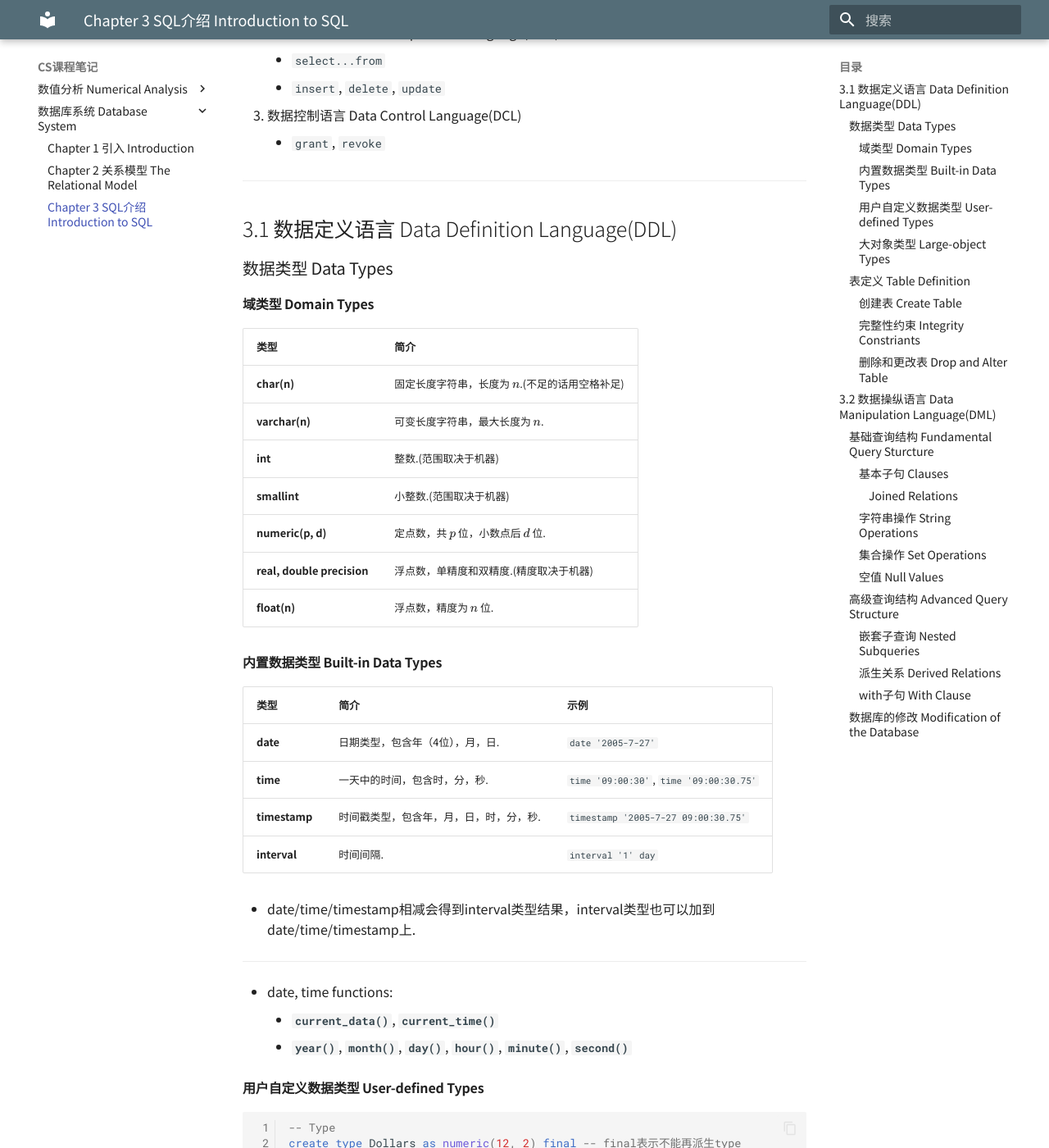
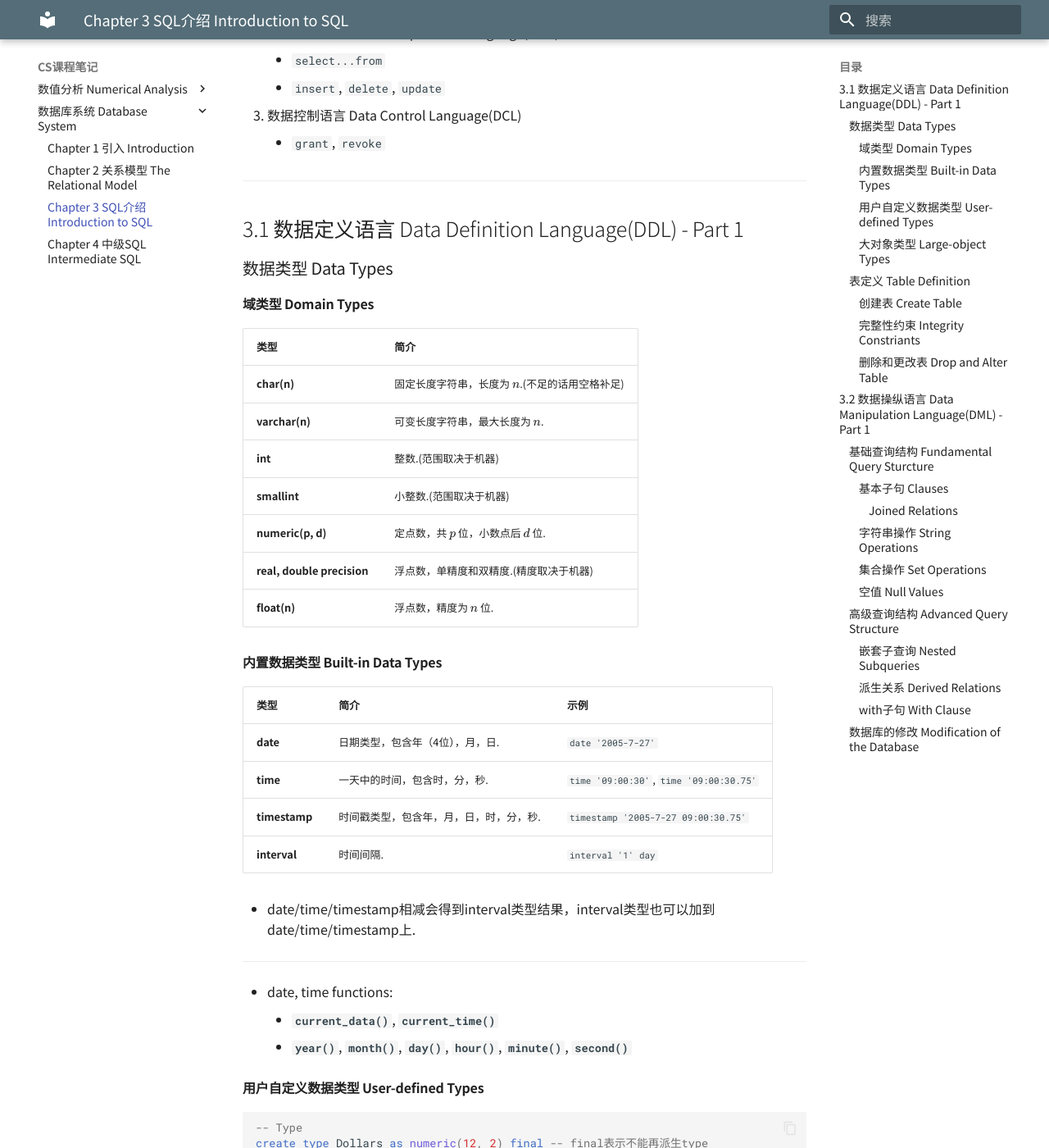
Before and after one commit to Shallowy/notebook, an MkDocs documentation site: the page built from docs/cs_notes/database_system/chap3.md, in a window 1280 px wide and 1400 px high, scrolled down 553 px. Shown: the whole window at 82% size. Built offline with MkDocs 1.6.1 and Material for MkDocs 9.7.7, drawn with Linux system fonts in a browser that asks for light colours; comment, search, counter and statistics services are not loaded; some of the changed text lies outside the part shown.

Commit message:
modified

````diff
--- a/docs/cs_notes/database_system/chap3.md
+++ b/docs/cs_notes/database_system/chap3.md
@@ -25,7 +25,7 @@ SQL语言包含以下几个部分：
 
 ---
 
-## 3.1 数据定义语言 Data Definition Language(DDL)
+## 3.1 数据定义语言 Data Definition Language(DDL) - Part 1
 
 ### 数据类型 Data Types
 #### 域类型 Domain Types
@@ -59,7 +59,7 @@ SQL语言包含以下几个部分：
 
 #### 用户自定义数据类型 User-defined Types
 
-```sql
+```sql linenums="0"
 -- Type
 create type Dollars as numeric(12, 2) final -- final表示不能再派生type
 create table department(
@@ -116,7 +116,7 @@ create table 表名(
 !!! example
     !!! quote ""
         === "example 1"
-            ```sql
+            ```sql linenums="0"
             create table instructor(
                 ID        char(5),
                 name      varchar(20) not null,
@@ -131,7 +131,7 @@ create table 表名(
         === "example 2"
             声明 $branch\_name$ 为主键，保证 $assets$ 非负的两种等价定义：
 
-            ```sql
+            ```sql linenums="0"
             create table branch(
                 branch_name char(20) not null,
                 branch_city char(30),
@@ -142,7 +142,7 @@ create table 表名(
             );
             ```
 
-            ```sql
+            ```sql linenums="0"
             create table branch(
                 branch_name char(20) primary key,
                 branch_city char(30),
@@ -154,7 +154,7 @@ create table 表名(
         === "example 3"
             foreign key 的一些写法：
 
-            ```sql
+            ```sql linenums="0"
             -- 默认指向被参照关系的主键
             foreign key(account_number) references account
             -- 也可以直接跟在属性定义后面
@@ -174,7 +174,7 @@ alter table 表名 drop 属性名; -- 删除属性（很多数据库不支持此
 alter table 表名 modify 属性名 数据类型 [约束条件]; -- 修改属性类型
 ```
 
-## 3.2 数据操纵语言 Data Manipulation Language(DML)
+## 3.2 数据操纵语言 Data Manipulation Language(DML) - Part 1
 
 ### 基础查询结构 Fundamental Query Sturcture
 ```sql linenums="0"
--- a/mkdocs.yml
+++ b/mkdocs.yml
@@ -105,3 +105,4 @@ nav:
       - cs_notes/database_system/chap1.md
       - cs_notes/database_system/chap2.md
       - cs_notes/database_system/chap3.md
+      - cs_notes/database_system/chap4.md
````
Also changed, not shown: docs/cs_notes/database_system/chap4.md (added, +123 -0 lines).
